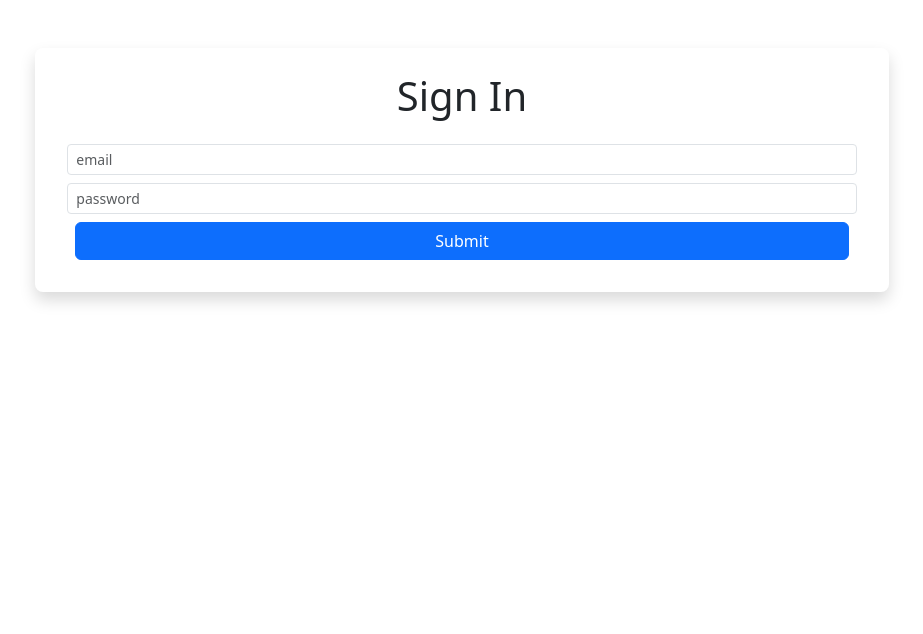
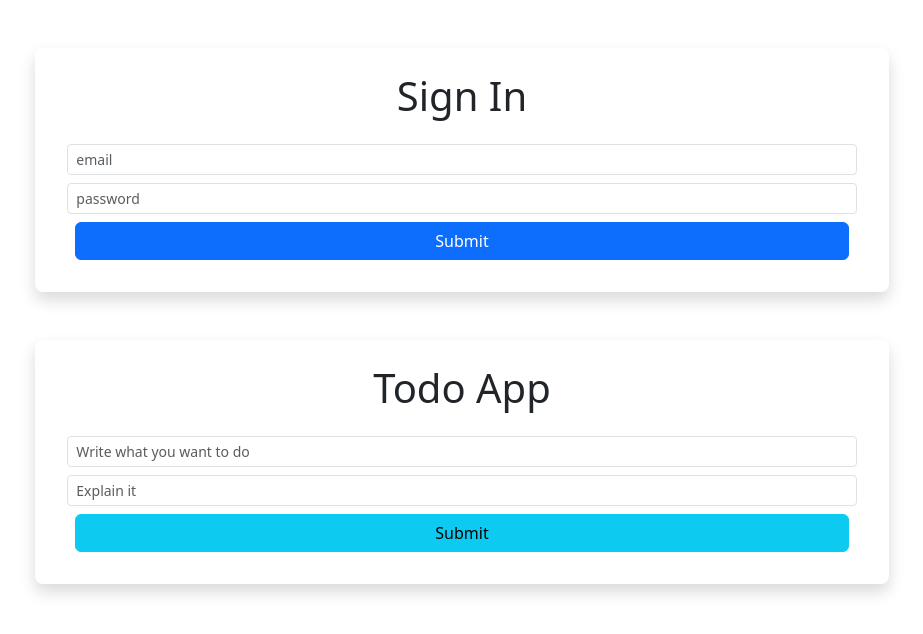
Before and after one commit to Oluwafemi-John1/auth-providers-firebase, a plain HTML site: page public/signin.html in a window 1280 px wide. Shown: the whole page, without its empty margins (178-1101 px from the left). Drawn offline with nearby package versions, Linux system fonts and the light colour scheme.

Commit message:
Add todo input form and submission functionality to signin page

```diff
--- a/public/signin.html
+++ b/public/signin.html
@@ -20,6 +20,16 @@
             </div>
         </div>
     </div>
+    <div class="container-fluid col-lg-8 col-11 mx-auto mt-lg-5 mt-4 shadow rounded-3 p-lg-4 p-2">
+        <h1 class="text-center">Todo App</h1>
+        <div class="form-group p-2">
+            <input type="text" class="form-control form-control-sm my-2 shadow-none" placeholder="Write what you want to do" id="todo">
+            <input type="text" class="form-control form-control-sm my-2 shadow-none" placeholder="Explain it" id="description">
+            <div class="row mx-auto">
+                <button class="btn btn-info col mx-2" onclick="submitTodo()">Submit</button>
+            </div>
+        </div>
+    </div>
 
     <script type="module">
         // Import the functions you need from the SDKs you need
@@ -33,7 +43,8 @@
             projectId: "project-epsilon-e31b2",
             storageBucket: "project-epsilon-e31b2.firebasestorage.app",
             messagingSenderId: "398673463370",
-            appId: "1:398673463370:web:01c71e2d520c2493393eb3"
+            appId: "1:398673463370:web:01c71e2d520c2493393eb3",
+            databaseURL: "https://project-epsilon-e31b2-default-rtdb.firebaseio.com"
         };
 
         // Initialize Firebase
@@ -67,7 +78,25 @@
                 })
             }
         }
+
+        const submitTodo = () => {
+            const tod = document.getElementById('todo')
+            const desc = document.getElementById('description')
+            if(tod.value === '' || desc.value === '') {
+                alert('fill something please')
+            } else {
+                // console.log(tod.value, desc.value);
+                let payload = {
+                    toDo: tod.value,
+                    deSc: desc.value,
+                    time: new Date().toLocaleTimeString()
+                }
+                console.log(payload);
+
+            }
+        }
         window.signIn = signIn
+        window.submitTodo = submitTodo
     </script>
 </body>
 
```
